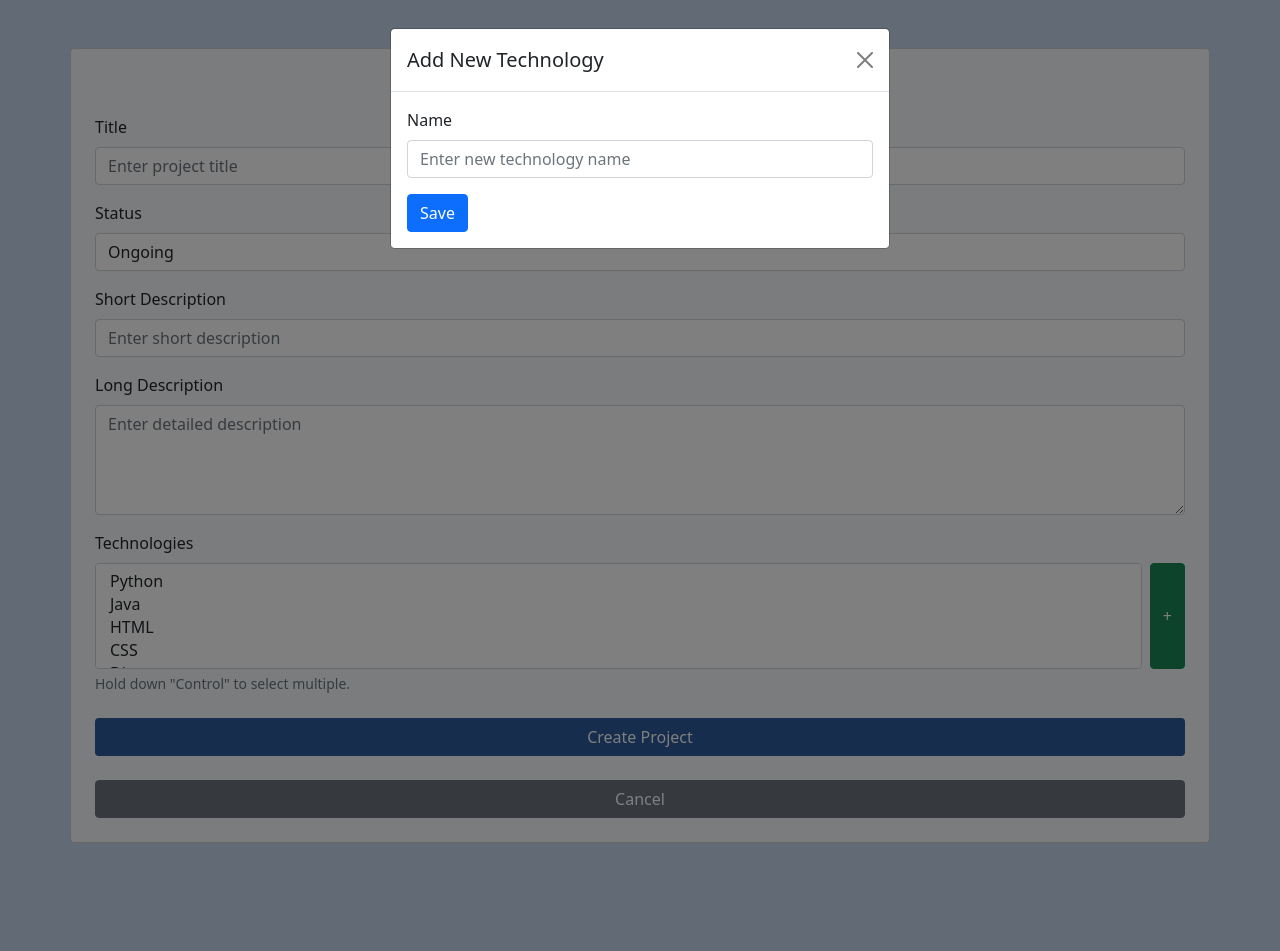
After one commit to burlasreshta266/CS50_Capstone, a Django app: page /create_project in a window 1280 px wide, after a click that opens the changed part. The commit adds this page. Run offline with Django 5.2, Linux system fonts and the light colour scheme; a user stored in the database is signed in; data comes from the database, SQL or seed files in the repository; both versions use the stored data as it was after the commit.

Commit message:
home page and create new project

```diff
--- a/projectManager/forms.py
+++ b/projectManager/forms.py
@@ -1,5 +1,46 @@
 from django import forms
 from django.contrib.auth.models import User
+from .models import Project, Technology
+
+
+class ProjectForm(forms.ModelForm):
+    class Meta:
+        model = Project
+        fields = ['title', 'short_description', 'long_description', 'status', 'technologies']
+        widgets = {
+            'title': forms.TextInput(attrs={
+                'class': 'form-control w-100',
+                'placeholder': 'Enter project title'
+            }),
+            'short_description': forms.TextInput(attrs={
+                'class': 'form-control w-100',
+                'placeholder': 'Enter short description'
+            }),
+            'long_description': forms.Textarea(attrs={
+                'class': 'form-control w-100',
+                'placeholder': 'Enter detailed description',
+                'rows': 4
+            }),
+            'status': forms.Select(attrs={
+                'class': 'form-control w-100',
+            }),
+            'technologies': forms.SelectMultiple(attrs={
+                'class': 'form-control w-100',
+            })
+        }
+
+
+class TechnologyForm(forms.ModelForm):
+    class Meta:
+        model = Technology
+        fields = ['name']
+        widgets = {
+            'name': forms.TextInput(attrs={
+                'class': 'form-control',
+                'placeholder': 'Enter new technology name',
+                'id': 'new-tech-name'  # ID for easy JS access
+            })
+        }
 
 
 class RegistrationForm(forms.ModelForm):
--- a/projectManager/static/projectManager/styles.css
+++ b/projectManager/static/projectManager/styles.css
@@ -1,5 +1,10 @@
 body {
     background-color:#c4d4ea;
+}
+
+.bg-light {
+    background-color: #f6f9fb !important;
+    border: 1px solid #ccc;
 }
 
 .btn-main {
@@ -7,14 +12,11 @@ body {
     color: white;
 }
 .btn-main:hover {
-    background-color: #1b3d6a;
+    background-color: #254b82;
     color: white;
 }
 
-.login-card {
-    background-color: #f6f9fb;
-    border: 1px solid #ccc;
-    border-radius: 8px;
-    max-width: 500px;
-    width: 90%;
+.navbar-title {
+    font-size: 2rem;
+    font-weight: bolder;
 }
--- /dev/null
+++ b/projectManager/templates/projectManager/create_project.html
@@ -0,0 +1,106 @@
+{% extends 'projectManager/layout.html' %}
+{% load static %}
+
+{% block body %}
+<main class="p-5">
+    <div class="bg-light container mx-auto p-4 rounded">
+        <h3 class="mb-2 text-center">Create New Project</h3>
+        <form action="{% url 'create_project' %}" method="post">
+            {% csrf_token %}
+
+            <fieldset class="mb-3">
+                <label class="form-label">Title</label>
+                {{ form.title }}
+            </fieldset>
+
+            <fieldset class="mb-3">
+                <label class="form-label">Status</label>
+                {{ form.status }}
+            </fieldset>
+
+            <fieldset class="mb-3">
+                <label class="form-label">Short Description</label>
+                {{ form.short_description }}
+            </fieldset>
+
+            <fieldset class="mb-3">
+                <label class="form-label">Long Description</label>
+                {{ form.long_description }}
+            </fieldset>
+
+            <fieldset class="mb-4">
+                <label class="form-label">Technologies</label>
+                <div class="d-flex gap-2">
+                    {{ form.technologies }}
+                    <button type="button" class="btn btn-success" data-bs-toggle="modal" data-bs-target="#addTechModal">
+                        +
+                    </button>
+                </div>
+                <div class="form-text text-muted">Hold down "Control" to select multiple.</div>
+            </fieldset>
+
+            <input type="submit" value="Create Project" class="btn btn-main w-100">
+            <a href="{% url 'home' %}" class="btn btn-secondary w-100 mt-4">Cancel</a>
+        </form>
+    </div>
+</main>
+
+<div class="modal fade" id="addTechModal" tabindex="-1" aria-hidden="true">
+  <div class="modal-dialog">
+    <div class="modal-content">
+      <div class="modal-header">
+        <h5 class="modal-title">Add New Technology</h5>
+        <button type="button" class="btn-close" data-bs-dismiss="modal" aria-label="Close"></button>
+      </div>
+      <div class="modal-body">
+        <form id="techForm">
+            {% csrf_token %}
+            <div class="mb-3">
+                <label class="form-label">Name</label>
+                {{ tech_form.name }}
+                <div id="tech-error" class="text-danger mt-1"></div>
+            </div>
+            <button type="button" class="btn btn-primary" onclick="submitTech()">Save</button>
+        </form>
+      </div>
+    </div>
+  </div>
+</div>
+
+<script>
+    function submitTech() {
+        const form = document.getElementById('techForm');
+        const formData = new FormData(form);
+
+        fetch("{% url 'add_technology' %}", {
+            method: "POST",
+            body: formData,
+            headers: {
+                "X-Requested-With": "XMLHttpRequest"
+            }
+        })
+        .then(response => response.json())
+        .then(data => {
+            if (data.success) {
+                // 1. Add the new option to the select box
+                const select = document.getElementById('id_technologies');
+                const option = new Option(data.name, data.id, true, true);
+                select.add(option);
+
+                // 2. Close the modal
+                const modal = bootstrap.Modal.getInstance(document.getElementById('addTechModal'));
+                modal.hide();
+
+                // 3. Clear input
+                document.getElementById('new-tech-name').value = '';
+                document.getElementById('tech-error').innerText = '';
+            } else {
+                // Show error
+                document.getElementById('tech-error').innerText = data.errors.name || 'Error adding technology';
+            }
+        })
+        .catch(error => console.error('Error:', error));
+    }
+</script>
+
+{% endblock %}
--- a/projectManager/templates/projectManager/login.html
+++ b/projectManager/templates/projectManager/login.html
@@ -23,7 +23,7 @@
 
 
 <main class="d-flex justify-content-center align-items-center vh-100">
-    <div class="login-card p-4">
+    <div class="bg-light rounded w-50 p-4">
         <h3 class="mb-2 text-center">Login</h3>
         <form action="{% url 'login' %}" method="post">
             {% csrf_token %}
--- a/projectManager/templates/projectManager/register.html
+++ b/projectManager/templates/projectManager/register.html
@@ -22,7 +22,7 @@
 
 
 <main class="d-flex justify-content-center align-items-center vh-100">
-    <div class="login-card p-4">
+    <div class="bg-light rounded w-50 p-4 p-4">
         <h3 class="mb-2 text-center">Register</h3>
         <form action="{% url 'register' %}" method="post">
             {% csrf_token %}
--- a/projectManager/urls.py
+++ b/projectManager/urls.py
@@ -3,7 +3,10 @@ from . import views
 
 urlpatterns = [
     path("", views.index, name="index"),
+    path("home", views.home, name="home"),
     path("login", views.login, name="login"),
-   # path("logout", views.logout_view, name="logout"),
+    path("logout", views.logout, name="logout"),
     path("register", views.register, name="register"),
+    path("create_project", views.create_project, name="create_project"),
+    path("add_technology", views.add_technology, name="add_technology"),
 ]
--- a/projectManager/views.py
+++ b/projectManager/views.py
@@ -1,13 +1,61 @@
+from django.http import JsonResponse
 from django.shortcuts import render, redirect
 from django.contrib import messages
 from django.contrib import auth
 from django.contrib.auth.decorators import login_required
-from .forms import RegistrationForm, LoginForm
+from .forms import RegistrationForm, LoginForm, ProjectForm, TechnologyForm
+
+
+def index(request):
+    return render(request, "projectManager/index.html")
 
 
 @login_required
-def index(request):
-    return render(request, "projectManager/index.html")
+def create_project(request):
+    if request.method == "POST":
+        form = ProjectForm(request.POST)
+        if form.is_valid():
+            project = form.save(commit=False)
+            project.creator = request.user
+            project.save()
+            form.save_m2m()
+            messages.success(request, "Project created successfully!")
+            return redirect('home')
+        else:
+            messages.error(request, "Please correct the errors below.")
+    else:
+        form = ProjectForm()
+
+    tech_form = TechnologyForm()
+    return render(request, "projectManager/create_project.html", {
+        'form': form,
+        'tech_form': tech_form,
+    })
+
+
+@login_required
+def add_technology(request):
+    if request.method == "POST":
+        form = TechnologyForm(request.POST)
+        if form.is_valid():
+            tech = form.save()
+            return JsonResponse({'success': True, 'id': tech.id, 'name': tech.name})
+        else:
+            return JsonResponse({'success': False, 'errors': form.errors})
+    return JsonResponse({'success': False, 'error': 'Invalid request'})
+
+
+@login_required
+def home(request):
+    projects = request.user.projects.all()
+    return render(request, "projectManager/home.html", {
+        'projects' : projects,
+    })
+
+
+def logout(request):
+    auth.logout(request, request.user)
+    return redirect('index')
 
 
 def login(request):
@@ -19,7 +67,7 @@ def login(request):
             user = auth.authenticate(request, username=username, password=password)
             if user:
                 auth.login(request, user)
-                return redirect('index')
+                return redirect('home')
             else:
                 messages.error(request, "Invalid username or password")
                 return redirect('login')
```
Also changed, not shown: projectManager/templates/projectManager/home.html (added, +38 -0 lines), projectManager/templates/projectManager/index.html (+8 -2 lines), db.sqlite3.
